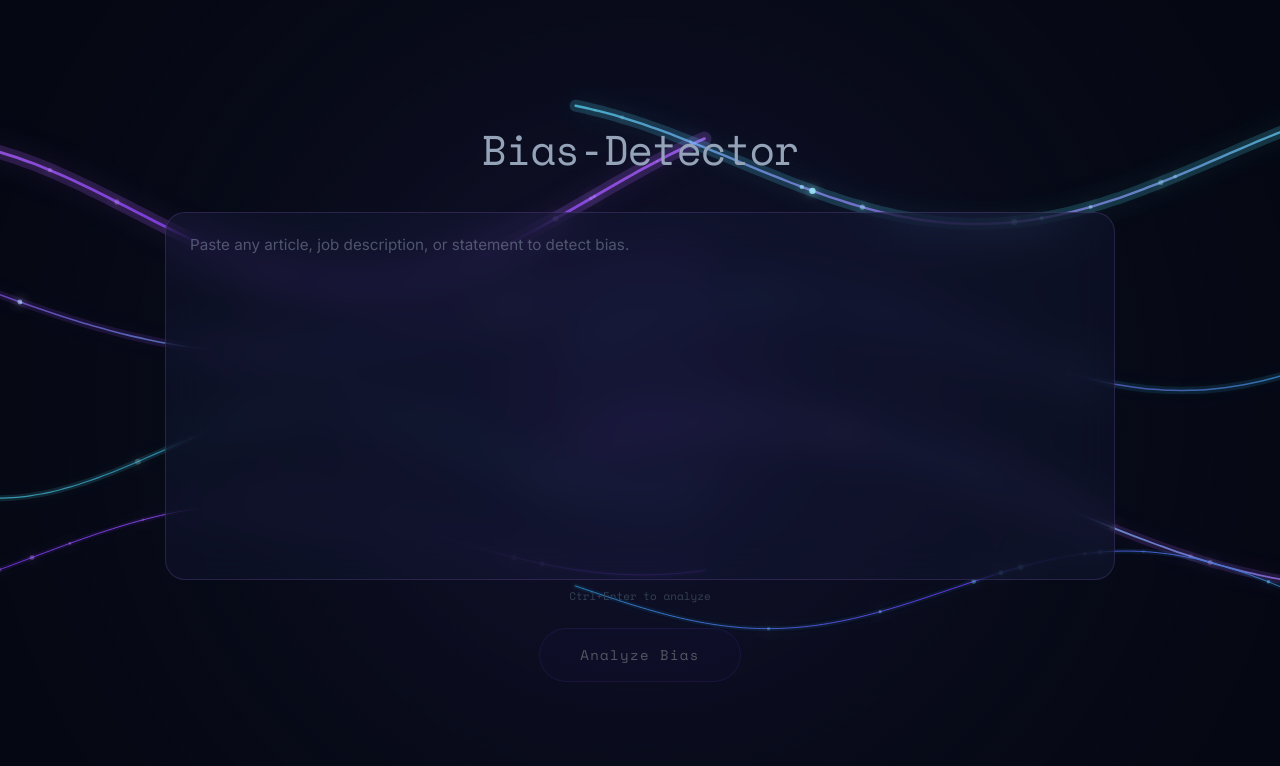
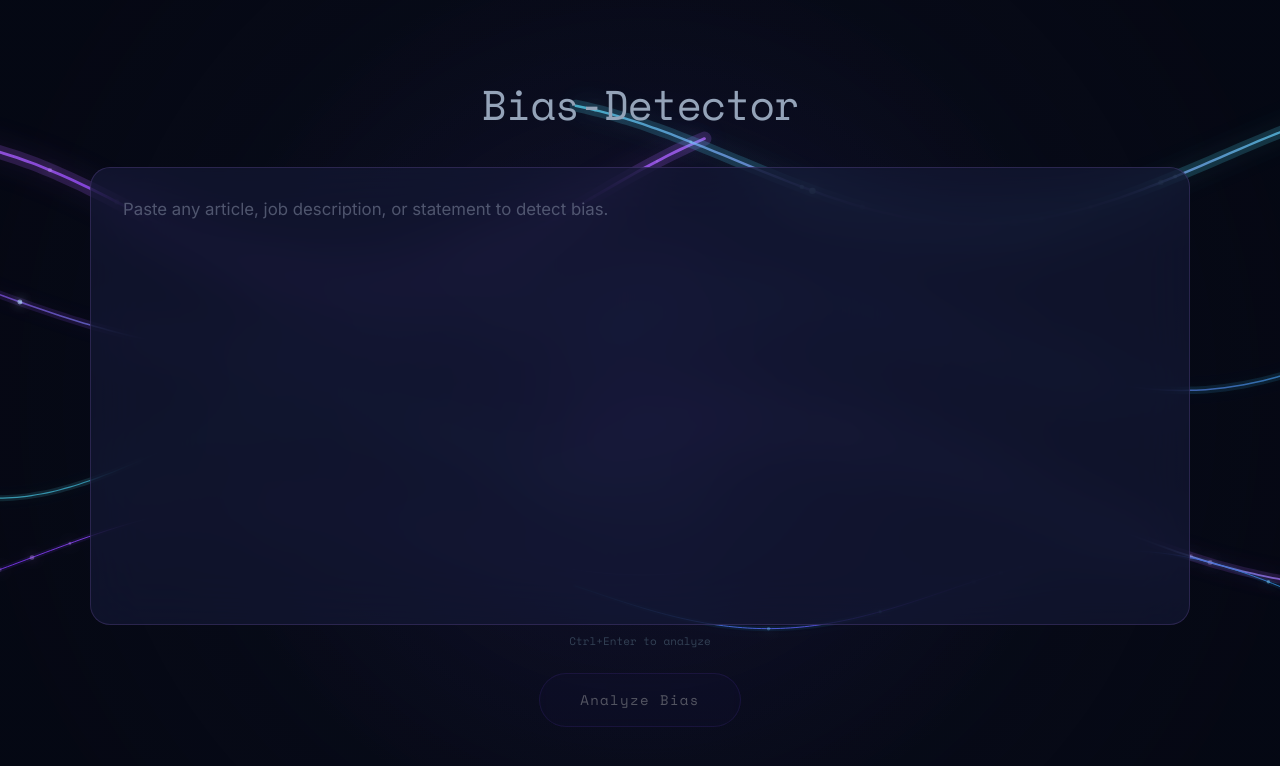
Before and after one commit to Muskan624-ai/bias-detector, a React (Vite) app in the folder frontend/: page / in a window 1280 px wide. Both pictures are taken after a click on the button "Start Analysis". Shown: the top 766 px of the page. Built offline with nearby package versions, Linux system fonts and the light colour scheme.

Commit message:
Update AnalysisPage.jsx

```diff
--- a/frontend/src/AnalysisPage.jsx
+++ b/frontend/src/AnalysisPage.jsx
@@ -68,16 +68,16 @@ export default function AnalysisPage({ onAnalyze, error, onClearError }) {
       {/* Textarea card */}
       <motion.div
         variants={childVariants}
-        className="w-full max-w-[950px]"
+        className="w-full max-w-[1100px]"
       >
         <div
           className="relative rounded-[20px] overflow-hidden"
           style={{
-            background: 'rgba(20, 25, 55, 0.45)',
+            background: 'rgba(20, 25, 55, 0.65)',
             border: error
               ? '1px solid rgba(220,80,80,0.4)'
               : '1px solid rgba(155, 110, 220, 0.20)',
-            backdropFilter: 'blur(22px)',
+            backdropFilter: 'blur(28px)',
             transition: 'border-color 0.3s',
           }}
         >
@@ -87,7 +87,7 @@ export default function AnalysisPage({ onAnalyze, error, onClearError }) {
             onChange={(e) => { setText(e.target.value); onClearError?.() }}
             onKeyDown={handleKeyDown}
             placeholder="Paste any article, job description, or statement to detect bias."
-            className="w-full h-[360px] bg-transparent px-6 py-5 text-[0.95rem] text-slate-300 leading-relaxed font-sans focus:outline-none"
+            className="w-full h-[450px] bg-transparent px-8 py-7 text-[1.05rem] text-slate-200 leading-relaxed font-sans focus:outline-none"
             style={{ caretColor: '#a07aff' }}
             disabled={loading}
           />
```
